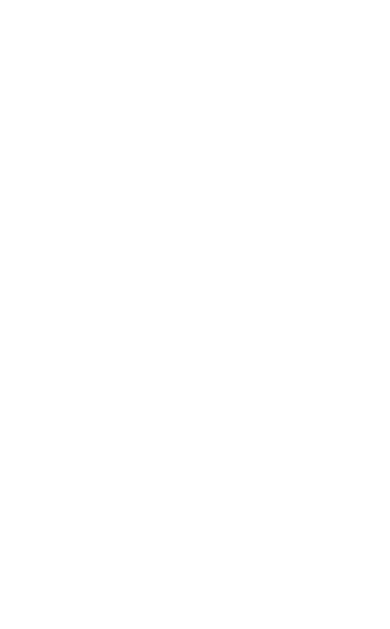
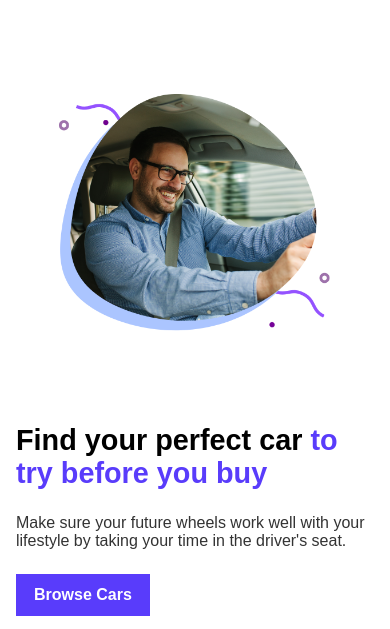
Before and after one commit to Leeenden/personalProjects-car-website-react, a React (Create React App) app: page / in a window 390 px wide. Shown: the part 1131-1760 px from the top of the page. Before the commit the page ends 1185 px from the top, so only its background shows below. Built offline with nearby package versions, Linux system fonts and the light colour scheme.

Commit message:
cardriver image component complete

```diff
--- a/src/App.js
+++ b/src/App.js
@@ -1,4 +1,5 @@
 import React from "react";
+import Driver from "./components/driver/Driver";
 import Find from "./components/find/Find";
 import Hero from "./components/hero/Hero";
 import Navbar from "./components/navbar/Navbar";
@@ -10,6 +11,7 @@ function App() {
       <Navbar />
       <Hero />
       <Find />
+      <Driver />
     </div>
   );
 }
--- /dev/null
+++ b/src/components/driver/Driver.jsx
@@ -0,0 +1,20 @@
+import React from 'react';
+import styles from "./Driver.module.css";
+import carDriver from "../../images/drive.png";
+
+const Driver = () => {
+  return (
+    <div className={styles.drive}>
+        <div className={styles.left}>
+            <img src={carDriver} alt="/"/>
+        </div>
+        <div>
+            <h2> Find your perfect car <span> to try before you buy </span></h2>
+            <p>Make sure your future wheels work well with your lifestyle by taking your time in the driver's seat.</p>
+            <button>Browse Cars</button>
+        </div>
+    </div>
+  )
+}
+
+export default Driver
--- /dev/null
+++ b/src/components/driver/Driver.module.css
@@ -0,0 +1,60 @@
+.drive {
+    max-width: 1040px;
+    margin: auto;
+    display: grid;
+    grid-template-columns: repeat(2, 1fr);
+    gap: 2rem;
+    padding: 1rem;
+}
+
+.drive img {
+    max-width: 512px;
+}
+
+.drive h2 {
+    padding-top: 30%;
+}
+
+.drive span {
+    color: #593cfb;
+}
+
+.drive p {
+    font-size: 1rem;
+    color: #333;
+    padding: 1.5rem 0;
+}
+
+.drive button {
+    background-color: #593cfb;
+    color: #fff;
+    font-weight: 600;
+    font-size: 1rem;
+    padding: 12px 18px;
+    border: none;
+}
+
+.drive button:hover {
+    background-color: #4733b7;
+    transition: background-color 1s;
+}
+
+@media screen and (max-width: 920px) {
+    .drive {
+        grid-template-columns: 1fr;
+    }
+
+    .drive img {
+        max-width: 80%;
+        margin: auto;
+    }
+
+    .drive .left {
+        display: flex;
+        justify-content: center;
+    }
+
+    .drive h2 {
+        padding-top: 10%;
+    }
+}
```
